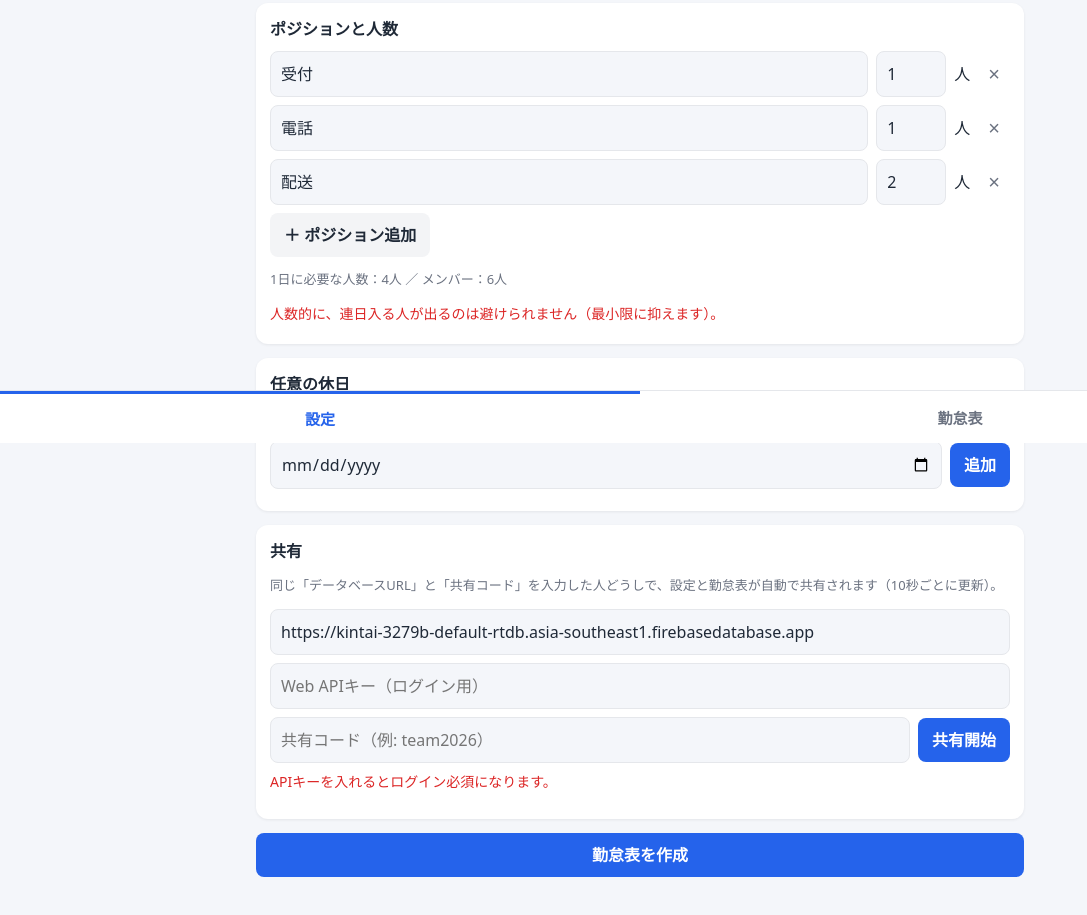
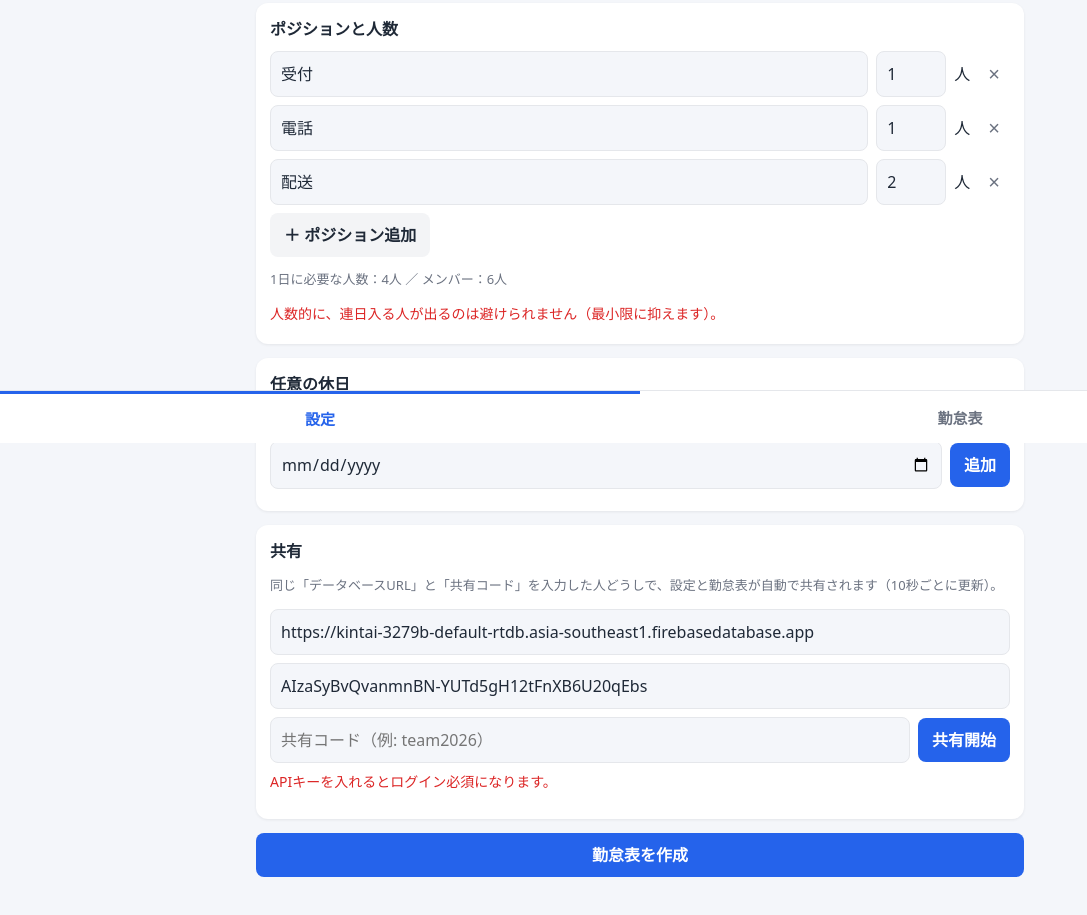
Before and after one commit to machiko355-maker/kintai-app, a website: page index.html in a window 1280 px wide. Shown: the part 357-1272 px from the top of the page, without its empty margins (0-1087 px from the left). Drawn offline with Linux system fonts and the light colour scheme.

Commit message:
APIキーの初期値を設定

```diff
--- a/index.html
+++ b/index.html
@@ -48,6 +48,7 @@ tr.off td{background:var(--off);color:var(--sub)}
 // ---------- 状態 ----------
 const KEY='kintai-v1';
 const DEFAULT_DB='https://kintai-3279b-default-rtdb.asia-southeast1.firebasedatabase.app';
+const DEFAULT_KEY='AIzaSyBvQvanmnBN-YUTd5gH12tFnXB6U20qEbs';
 const now=new Date();
 let S=load()||{
   month:now.getFullYear()+'-'+String(now.getMonth()+1).padStart(2,'0'),
@@ -240,7 +241,7 @@ function viewSettings(){
   <div class="card"><h2>共有</h2>
     <p class="hint">同じ「データベースURL」と「共有コード」を入力した人どうしで、設定と勤怠表が自動で共有されます（10秒ごとに更新）。</p>
     <div class="row"><input id="fburl" class="grow" placeholder="https://xxxx-default-rtdb.firebaseio.com" value="${esc(S.sync?S.sync.url:DEFAULT_DB)}"></div>
-    <div class="row"><input id="fbkey" class="grow" placeholder="Web APIキー（ログイン用）" value="${esc(S.sync&&S.sync.apiKey||'')}"></div>
+    <div class="row"><input id="fbkey" class="grow" placeholder="Web APIキー（ログイン用）" value="${esc(S.sync?S.sync.apiKey||'':DEFAULT_KEY)}"></div>
     <div class="row"><input id="fbcode" class="grow" placeholder="共有コード（例: team2026）" value="${esc(S.sync?S.sync.code:'')}"><button class="b" onclick="saveSync()">${S.sync?'更新':'共有開始'}</button>${S.sync?'<button class="b g" onclick="stopSync()">解除</button>':''}</div>
     ${S.sync&&S.sync.apiKey?(S.auth?`<p>ログイン中：${esc(S.auth.email)} <button class="b g" onclick="logout()">ログアウト</button></p>`:`
     <div class="row"><input id="fbmail" class="grow" type="email" placeholder="メールアドレス" autocomplete="username"></div>
```
Also changed, not shown: www/index.html (+2 -1 lines).
